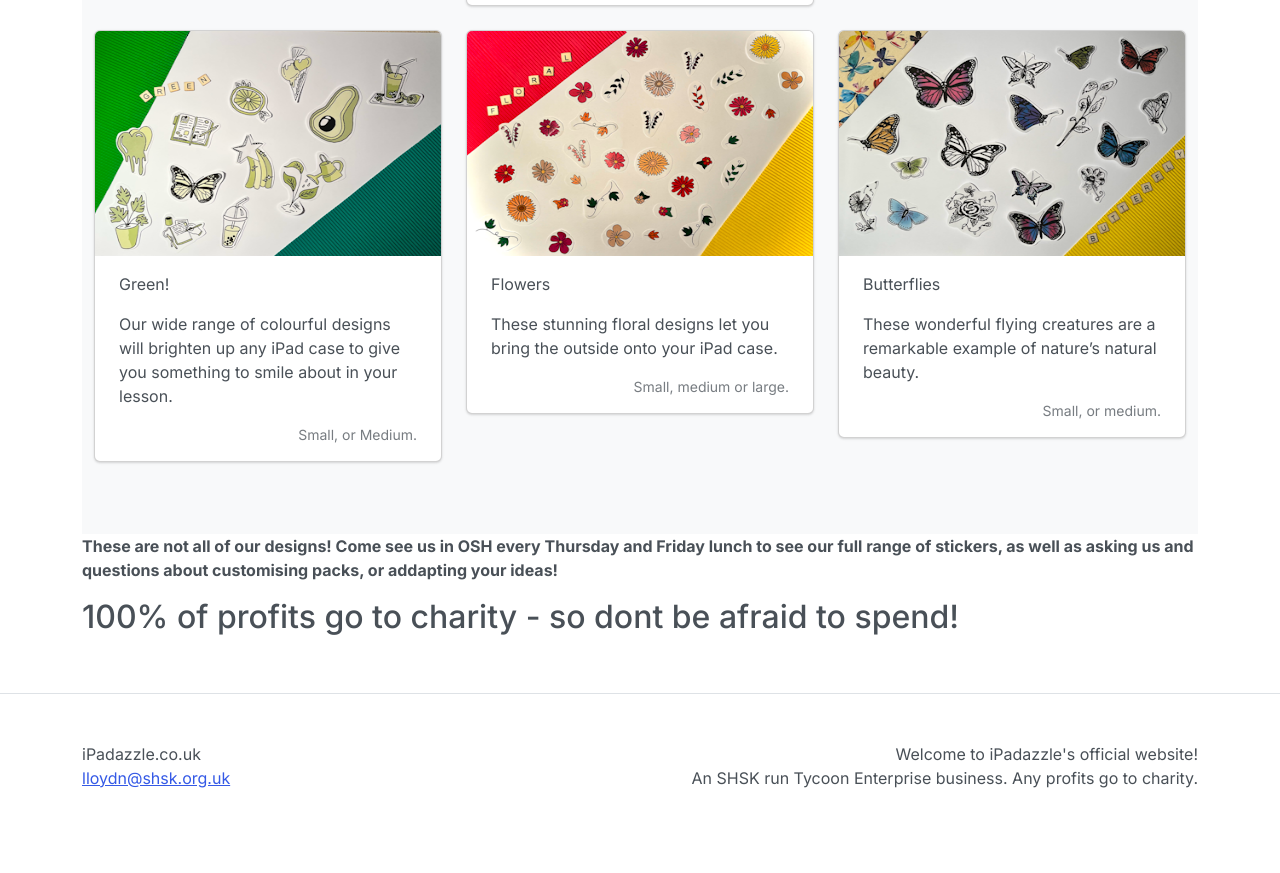
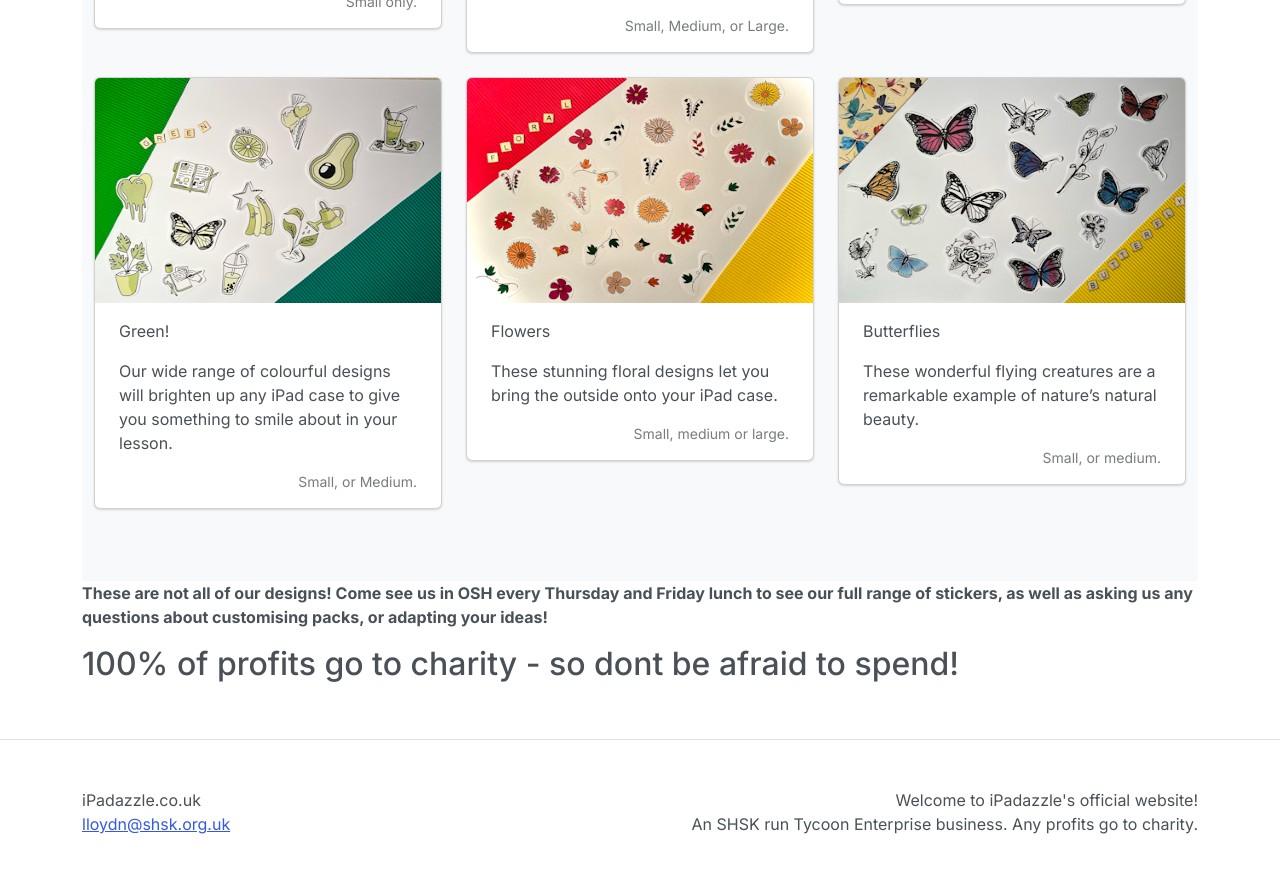
Before and after one commit to NatashaCELloyd/NatashaCELloyd.github.io, a Jekyll site: the page built from Stickers.md, in a window 1280 px wide and 900 px high, scrolled down 1101 px. Shown: the top 873 px of the window. Built offline with Jekyll 4.4.1, drawn with Linux system fonts in a browser that asks for light colours; some of the changed text lies outside the part shown.

Commit message:
Update Stickers.md

```diff
--- a/Stickers.md
+++ b/Stickers.md
@@ -150,5 +150,5 @@ title: Stickers - small-£3 medium-£4 large-£5
           </div>
         </div>
       </div>
- **These are not all of our designs! Come see us in OSH every Thursday and Friday lunch to see our full range of stickers, as well as asking us and questions about customising packs, or addapting your ideas!**
+ **These are not all of our designs! Come see us in OSH every Thursday and Friday lunch to see our full range of stickers, as well as asking us any questions about customising packs, or adapting your ideas!**
  <h2 class="featurette-heading">100% of profits go to charity - so dont be afraid to spend!</h2>
```
Also changed, not shown: other parts of Stickers.md (+2 -2 lines).
